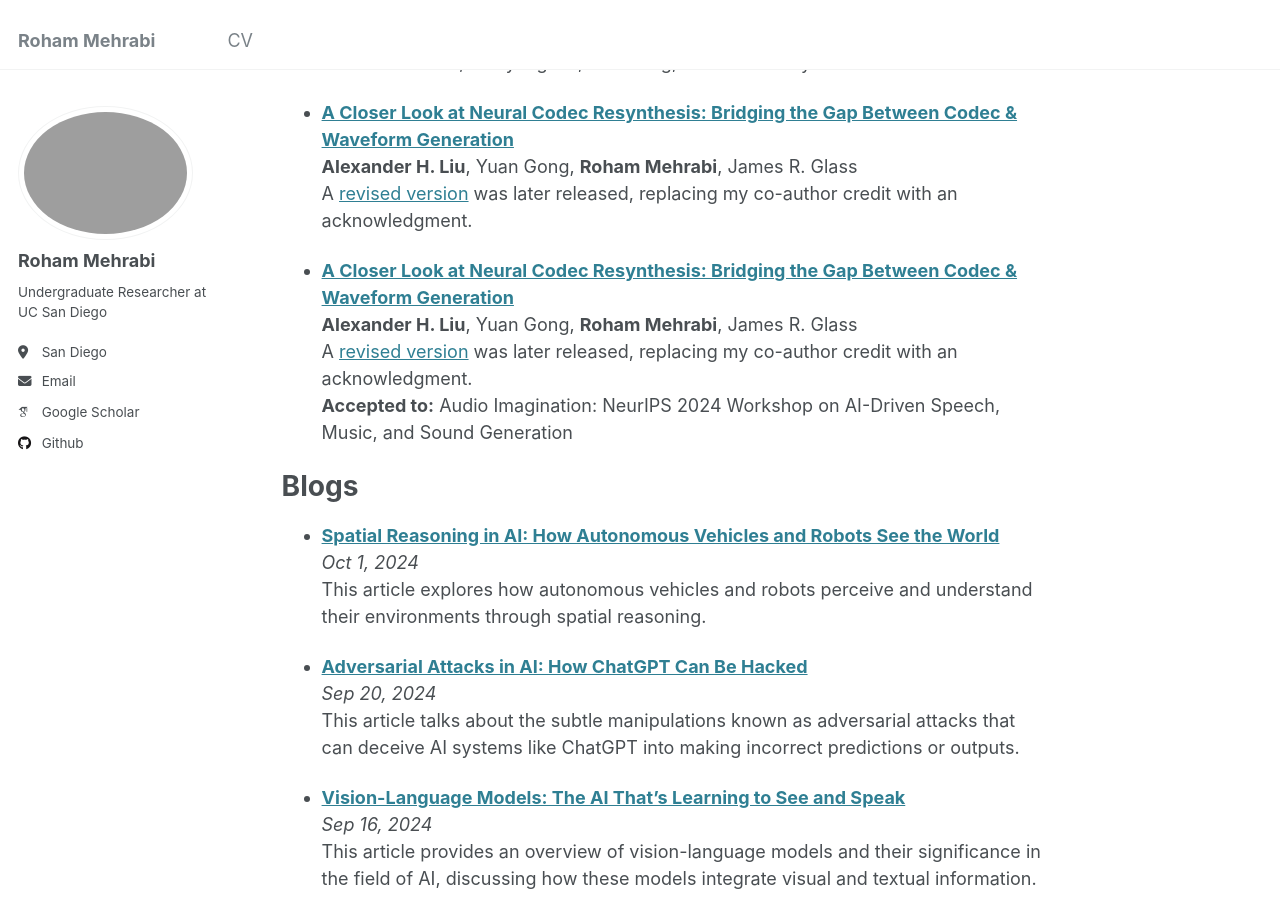
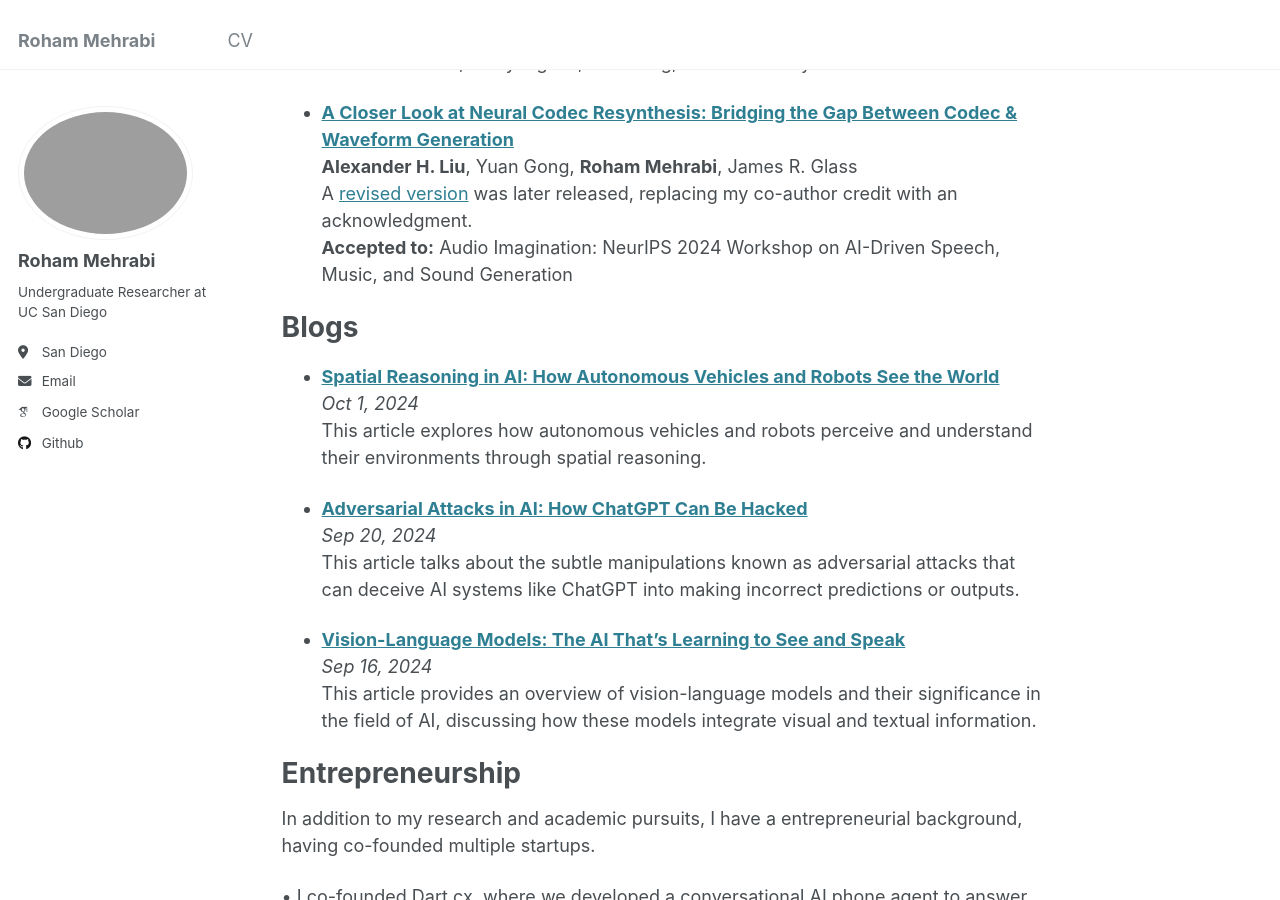
Before and after one commit to rxhxm/rxhxm.github.io, a Jekyll site: the page built from _pages/about.md, in a window 1280 px wide and 900 px high, scrolled down 936 px. Built offline with Jekyll 4.4.1, drawn with Linux system fonts in a browser that asks for light colours; some web fonts are replaced.

Commit message:
Update about.md

```diff
--- a/_pages/about.md
+++ b/_pages/about.md
@@ -26,10 +26,6 @@ Publications
 - **[TetrisBench: A Spatial Fit Benchmark for Vision-Language Models](https://rxhxm.github.io/TetrisBench/)**
   Submitted to CVPR 2025
   **Roham Mehrabi**, Tianyang Liu, Lei Zhang, Julian McAuley
-
-- **[A Closer Look at Neural Codec Resynthesis: Bridging the Gap Between Codec & Waveform Generation](https://drive.google.com/file/d/1w74EMjgXiQyzofJ_YxM5THqzTGZX2HkU/view?usp=sharing)**
-  **Alexander H. Liu**, Yuan Gong, **Roham Mehrabi**, James R. Glass
-  A [revised version](https://arxiv.org/abs/2410.22448) was later released, replacing my co-author credit with an acknowledgment.
 
 - **[A Closer Look at Neural Codec Resynthesis: Bridging the Gap Between Codec & Waveform Generation](https://drive.google.com/file/d/1w74EMjgXiQyzofJ_YxM5THqzTGZX2HkU/view?usp=sharing)**
   **Alexander H. Liu**, Yuan Gong, **Roham Mehrabi**, James R. Glass
```
